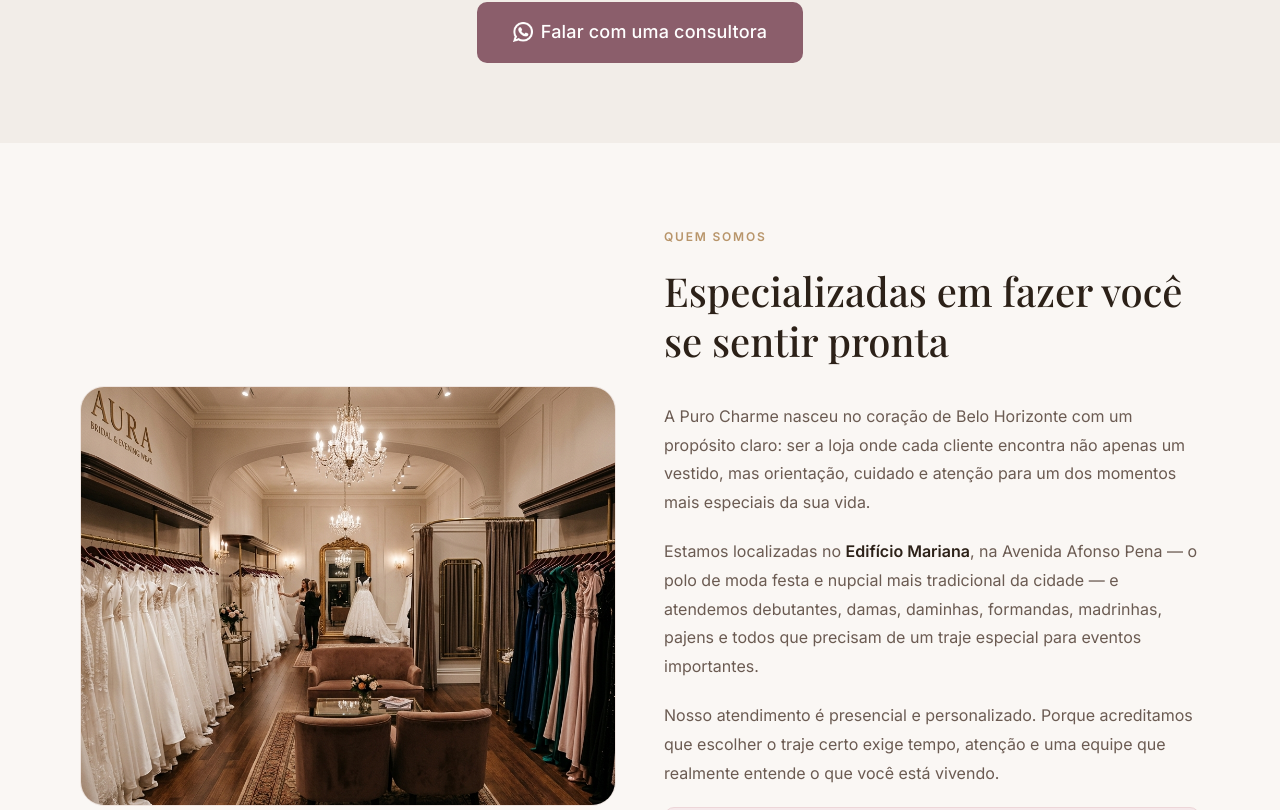
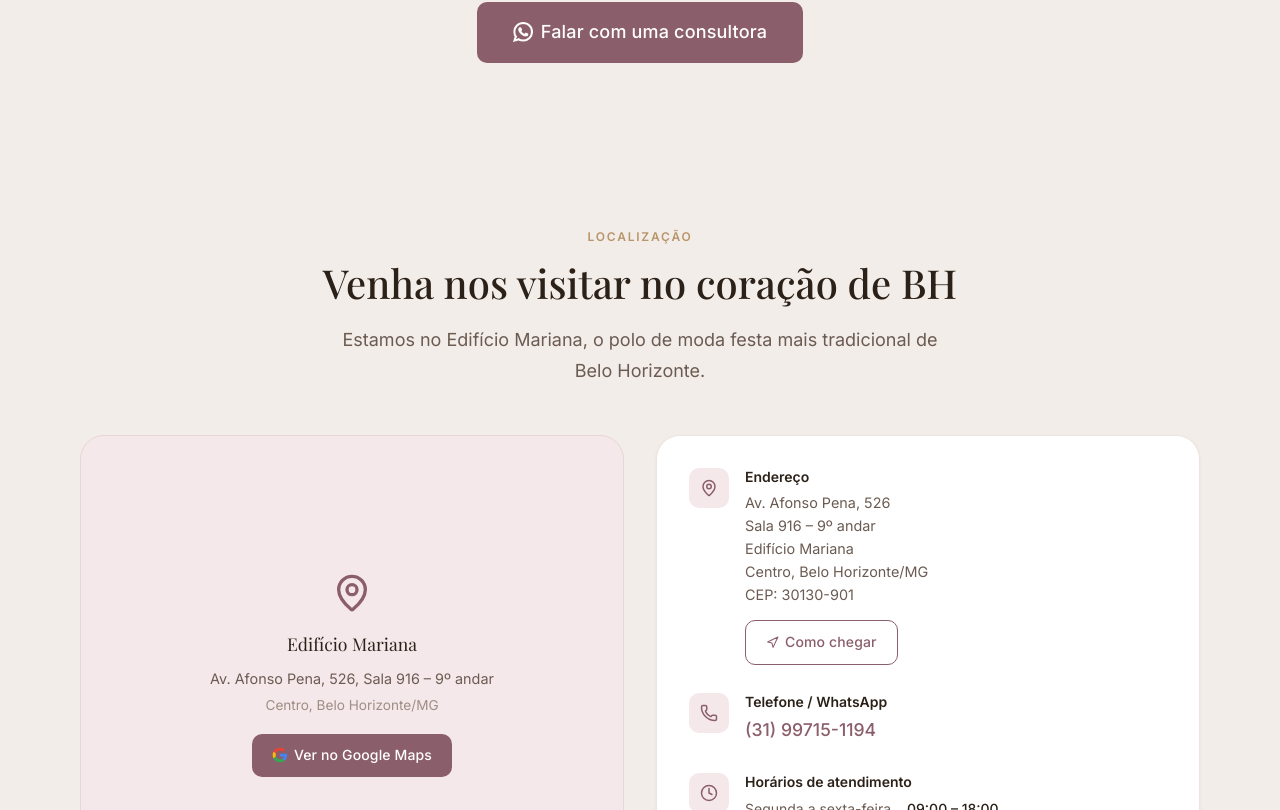
Before and after one commit to t0non/lpPuroCharme, a Next.js app: page / in a window 1280 px wide. Shown: the part 3750-4560 px from the top of the page. Built offline with nearby package versions, Linux system fonts and the light colour scheme; no server answers; a web font is replaced by a local one.

Commit message:
Remove About section from homepage

```diff
--- a/src/app/page.tsx
+++ b/src/app/page.tsx
@@ -4,7 +4,6 @@ import { CategoriesSection } from "@/components/sections/CategoriesSection";
 import { BenefitsSection } from "@/components/sections/BenefitsSection";
 import { HowItWorksSection } from "@/components/sections/HowItWorksSection";
 import { TestimonialsSection } from "@/components/sections/TestimonialsSection";
-import { AboutSection } from "@/components/sections/AboutSection";
 import { LocationSection } from "@/components/sections/LocationSection";
 import { FaqSection } from "@/components/sections/FaqSection";
 import { FinalCTASection } from "@/components/sections/FinalCTASection";
@@ -24,7 +23,6 @@ export default function HomePage() {
       <BenefitsSection />
       <HowItWorksSection />
       <TestimonialsSection />
-      <AboutSection />
       <LocationSection />
       <FaqSection />
       <FinalCTASection />
```
